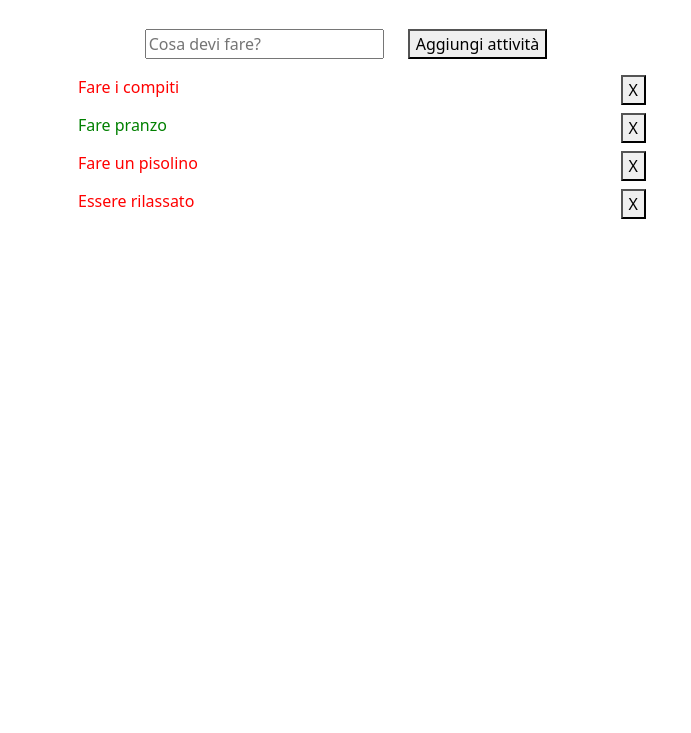
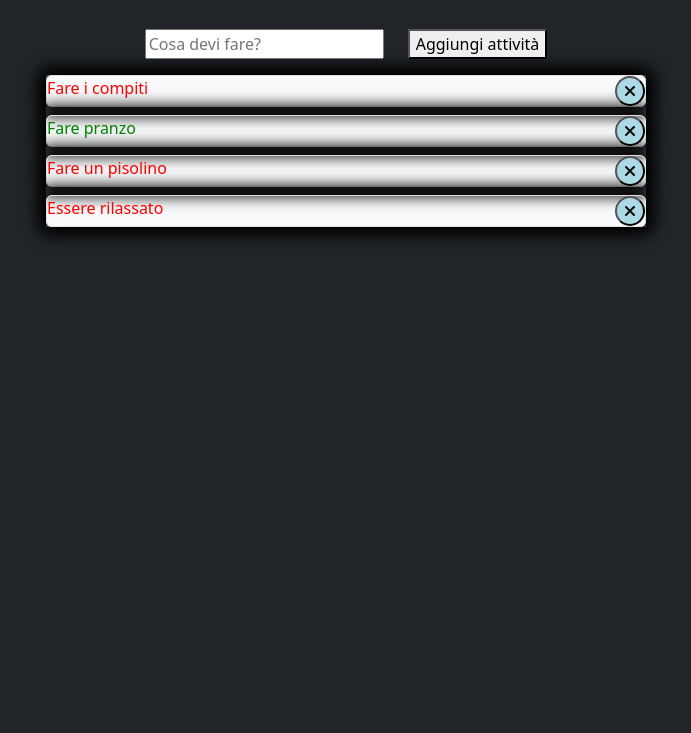
Before and after one commit to maicolkutchoukov/vue-todolist, a plain HTML site: page index.html in a window 1280 px wide. Shown: the part 67-800 px from the top of the page, without its empty margins (294-985 px from the left). Drawn offline with nearby package versions, Linux system fonts and the light colour scheme.

Commit message:
Apportate modifiche grafiche

```diff
--- a/css/style.css
+++ b/css/style.css
@@ -14,3 +14,24 @@
 li div{
     cursor: pointer;
 }
+
+ul {
+    padding: 0;
+}
+
+li{
+    box-shadow: 0px 0px 15px 9px black;
+}
+
+.delete-btn{
+    width: 30px;
+    height: 30px;
+    line-height: 25px;
+    border-radius: 50%;
+    background-color: lightblue;
+    color: black;
+}
+
+.fa-xmark{
+    padding-right: 1px;
+}
--- a/index.html
+++ b/index.html
@@ -15,10 +15,10 @@
         <!-- Importazione Vue -->
         <script src="https://unpkg.com/vue@3/dist/vue.global.js"></script>
     </head>
-    <body>
+    <body class="bg-dark">
 
         <div id="app">
-            <h1 class="text-center mb-5">ToDoList</h1>
+            <h1 class="text-center mb-5 text-warning">ToDoList</h1>
             <div class="my-container">
                 <div class="text-center mb-3">
                     <input v-model="newToDo" type="text" placeholder="Cosa devi fare?"  @keyup.enter="addToDo()">
@@ -26,18 +26,20 @@
                         Aggiungi attività
                     </button>
                 </div>
-                <div>
+                <div class="bg-light">
                     <ul v-if="todos.length > 0">
                         <li
                         v-for="(elem, i) in todos"
-                        class="d-flex justify-content-between mb-2"
+                        class="d-flex justify-content-between mb-2 border rounded"
                         :class="{
                             'done': elem.done === true,
                             'not-done': elem.done === false,
                         }"
                         >
                             <div @click="check(i)">{{ elem.text }}</div>
-                            <button class="text-end" @click="removeToDo(i)">X</button>
+                            <button class="delete-btn text-end" @click="removeToDo(i)">
+                                <i class="fa-solid fa-xmark fa-beat text-center"></i>
+                            </button>
                         </li>
                     </ul>
                     <p v-else class="fs-1 text-center">Non ci sono task</p>
```
